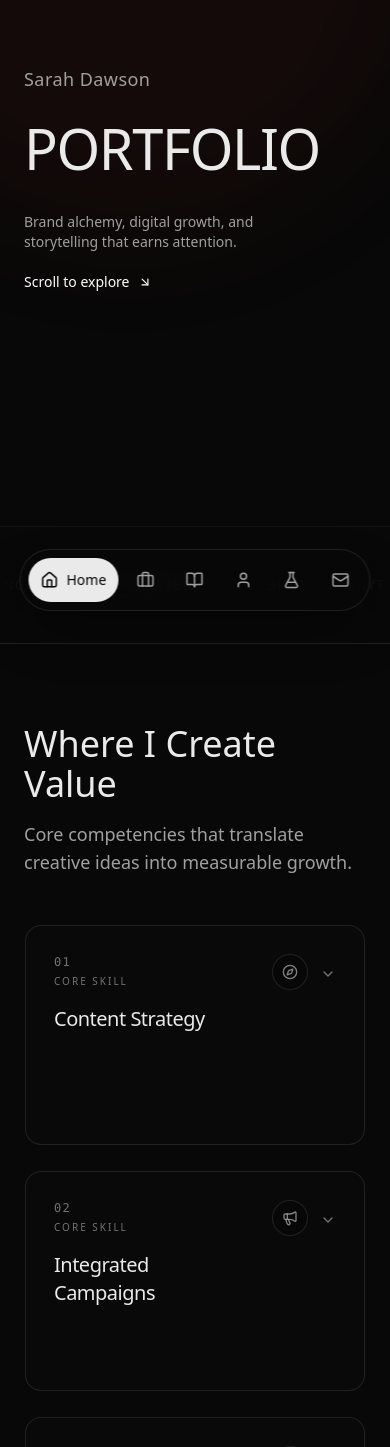
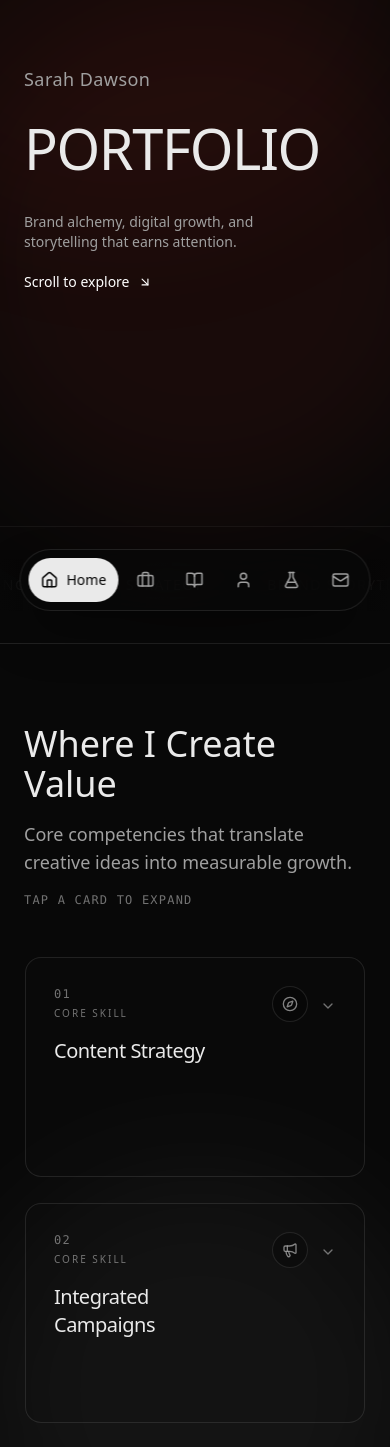
Before and after one commit to sarahsarahsarahX3/Personal-website-, a Next.js app: page / in a window 390 px wide. Shown: the part 201-1648 px from the top of the page. Built offline with nearby package versions, Linux system fonts and the light colour scheme; a web font is replaced by a local one.

Commit message:
more stuff yaya

```diff
--- a/app/components/home/ValueSection.tsx
+++ b/app/components/home/ValueSection.tsx
@@ -88,13 +88,23 @@ const valueItems: ValueItem[] = [
 
 export function ValueSection() {
   return (
-    <section className="border-t border-white/10 py-20">
-      <div className="container mx-auto px-6">
-        <header className="mb-12 max-w-3xl">
+    <section className="relative border-t border-white/10 py-20">
+      <div className="pointer-events-none absolute inset-0">
+        <div className="absolute left-[-15%] top-[-25%] h-[520px] w-[520px] rounded-full bg-accent/7 blur-3xl" />
+        <div className="absolute right-[-10%] top-[20%] h-[460px] w-[460px] rounded-full bg-white/5 blur-3xl" />
+      </div>
+
+      <div className="container mx-auto px-6 relative">
+        <header className="mb-12 flex flex-col gap-4 md:flex-row md:items-end md:justify-between">
+          <div className="max-w-3xl">
             <h2 className="text-4xl md:text-5xl font-display animate-fade-in-up">Where I Create Value</h2>
             <p className="mt-4 text-text-secondary text-lg text-balance animate-fade-in-up delay-100">
               Core competencies that translate creative ideas into measurable growth.
             </p>
+          </div>
+          <div className="text-xs font-mono tracking-widest text-text-secondary/70 uppercase animate-fade-in-up delay-200">
+            Tap a card to expand
+          </div>
         </header>
 
         <div className="grid gap-6 md:grid-cols-2 lg:grid-cols-3">
@@ -111,7 +121,7 @@ export function ValueSection() {
                 <div className="absolute -right-24 -top-24 h-48 w-48 rounded-full bg-accent/10 blur-2xl" />
               </div>
 
-              <details className="relative h-full min-h-[220px] overflow-hidden rounded-2xl border border-white/10 bg-surface-alt/20 transition-colors duration-300 group-hover:border-accent/30">
+              <details className="group/details relative h-full min-h-[220px] overflow-hidden rounded-2xl border border-white/10 bg-surface-alt/20 transition-colors duration-300 group-hover:border-accent/30 open:bg-surface-alt/30">
                 <summary className="list-none cursor-pointer select-none p-7">
                   <div className="flex items-start justify-between gap-6">
                     <div>
@@ -128,7 +138,7 @@ export function ValueSection() {
                       <div className="grid h-9 w-9 place-items-center rounded-full border border-white/10 bg-surface/40 transition-colors duration-300 group-hover:border-accent/40">
                         <item.Icon className="h-4 w-4 text-text-secondary/80 transition duration-300 group-hover:scale-110 group-hover:text-accent" />
                       </div>
-                      <ChevronDown className="mt-1 h-4 w-4 text-text-secondary/70 transition-transform duration-300 group-open:rotate-180" />
+                      <ChevronDown className="mt-1 h-4 w-4 text-text-secondary/70 transition-transform duration-300 group-open/details:rotate-180" />
                     </div>
                   </div>
                 </summary>
@@ -138,18 +148,20 @@ export function ValueSection() {
 
                   <p className="mt-5 text-text-secondary leading-relaxed">{item.description}</p>
 
-                  <div className="mt-4 flex flex-wrap gap-2">
+                  <div className="mt-6 grid gap-6 md:grid-cols-2">
+                    <div className="text-sm text-text-secondary leading-relaxed">
+                      <div className="font-mono text-xs tracking-widest text-text-secondary/70">Capabilities</div>
+                      <ul className="mt-3 space-y-2">
                         {item.capabilities.map((capability) => (
-                      <span
-                        key={capability}
-                        className="rounded-full border border-white/10 bg-white/5 px-3 py-1 text-xs tracking-wide text-text-secondary/90"
-                      >
-                        {capability}
-                      </span>
+                          <li key={capability} className="flex gap-3">
+                            <span className="mt-2 h-1.5 w-1.5 shrink-0 rounded-full bg-white/25" />
+                            <span>{capability}</span>
+                          </li>
                         ))}
+                      </ul>
                     </div>
 
-                  <div className="mt-5 text-sm text-text-secondary leading-relaxed">
+                    <div className="text-sm text-text-secondary leading-relaxed">
                       <div className="font-mono text-xs tracking-widest text-text-secondary/70">Includes</div>
                       <ul className="mt-3 space-y-2">
                         {item.details.map((detail) => (
@@ -161,6 +173,7 @@ export function ValueSection() {
                       </ul>
                     </div>
                   </div>
+                </div>
               </details>
             </div>
           ))}
```
Lines whose indentation alone changed are shown as unchanged.
